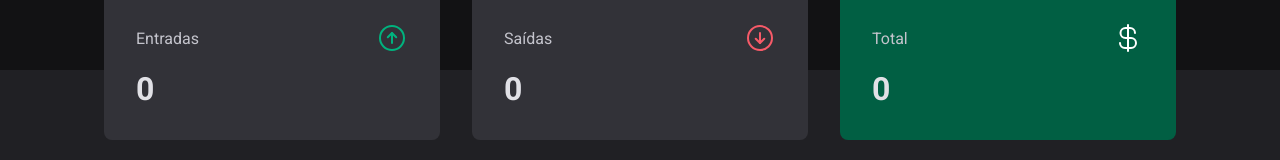
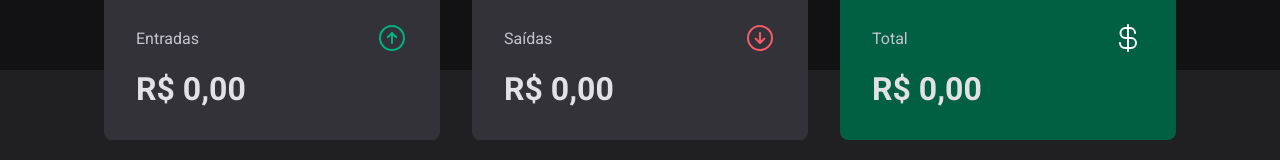
Before and after one commit to LeoMedeirosss/Project-Dashboard, a React (Vite) app in the folder darshboard-money/: page / in a window 1280 px wide. Shown: the part 140-300 px from the top of the page. Built offline with nearby package versions, Linux system fonts and the light colour scheme; no server answers.

Commit message:
feat:utils for format

```diff
--- a/darshboard-money/src/components/Summary/index.tsx
+++ b/darshboard-money/src/components/Summary/index.tsx
@@ -2,6 +2,7 @@
 import { SummaryCard, SummaryContainer } from "./styles";
 import { TransactionsContext } from "../../context/TransactionsContext";
 import { useContext } from "react";
+import { priceFormatter } from "../../utils/formater";
 
 export function Summary() {
     const { transactions } = useContext(TransactionsContext)
@@ -35,7 +36,7 @@
                     <ArrowCircleUp size={32} color="#00b37e" />
                 </header>
 
-                <strong>{summary.income}</strong>
+                <strong>{priceFormatter.format(summary.income)}</strong>
             </SummaryCard>
             <SummaryCard>
                 <header>
@@ -43,7 +44,7 @@
                     <ArrowCircleDown size={32} color="#f75a68" />
                 </header>
 
-                <strong>{summary.outcome}</strong>
+                <strong>{priceFormatter.format(summary.outcome)}</strong>
             </SummaryCard>
             <SummaryCard variant="green">
                 <header>
@@ -51,7 +52,7 @@
                     <CurrencyDollar size={32} color="#fff" />
                 </header>
 
-                <strong>{summary.total}</strong>
+                <strong>{priceFormatter.format(summary.total)}</strong>
             </SummaryCard>
         </SummaryContainer>
     )
--- a/darshboard-money/src/pages/Transactions/index.tsx
+++ b/darshboard-money/src/pages/Transactions/index.tsx
@@ -4,6 +4,7 @@
 import { SearchForm } from "./components/SearchForm";
 import { PriceHighLight, TransactionsContainer, TransactionsTable } from "./styles";
 import { TransactionsContext } from "../../context/TransactionsContext";
+import { priceFormatter } from "../../utils/formater";
 
 export function Transactions() {
     const { transactions } = useContext(TransactionsContext)
@@ -24,7 +25,8 @@
                                     <td width="50%">{transaction.description}</td>
                                     <td>
                                         <PriceHighLight variant={transaction.type}>
-                                            {transaction.price}
+                                            {transaction.type === "outcome" && "- "}
+                                            {priceFormatter.format(transaction.price)}
                                         </PriceHighLight>
                                     </td>
                                     <td>{transaction.category}</td>
--- /dev/null
+++ b/darshboard-money/src/utils/formater.ts
@@ -0,0 +1,6 @@
+export const dateFormatter = new Intl.DateTimeFormat("pt-BR");
+
+export const priceFormatter = new Intl.NumberFormat("pt-BR", {
+    style: "currency",
+    currency: "BRL",
+});
```
